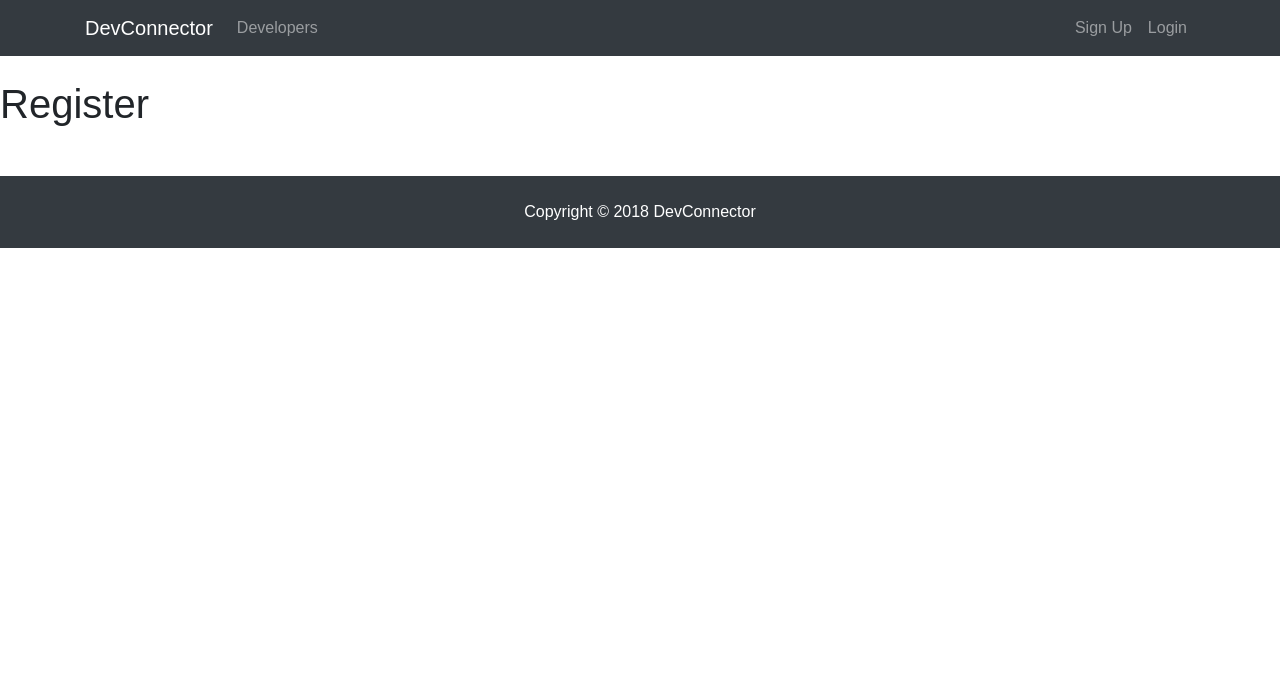
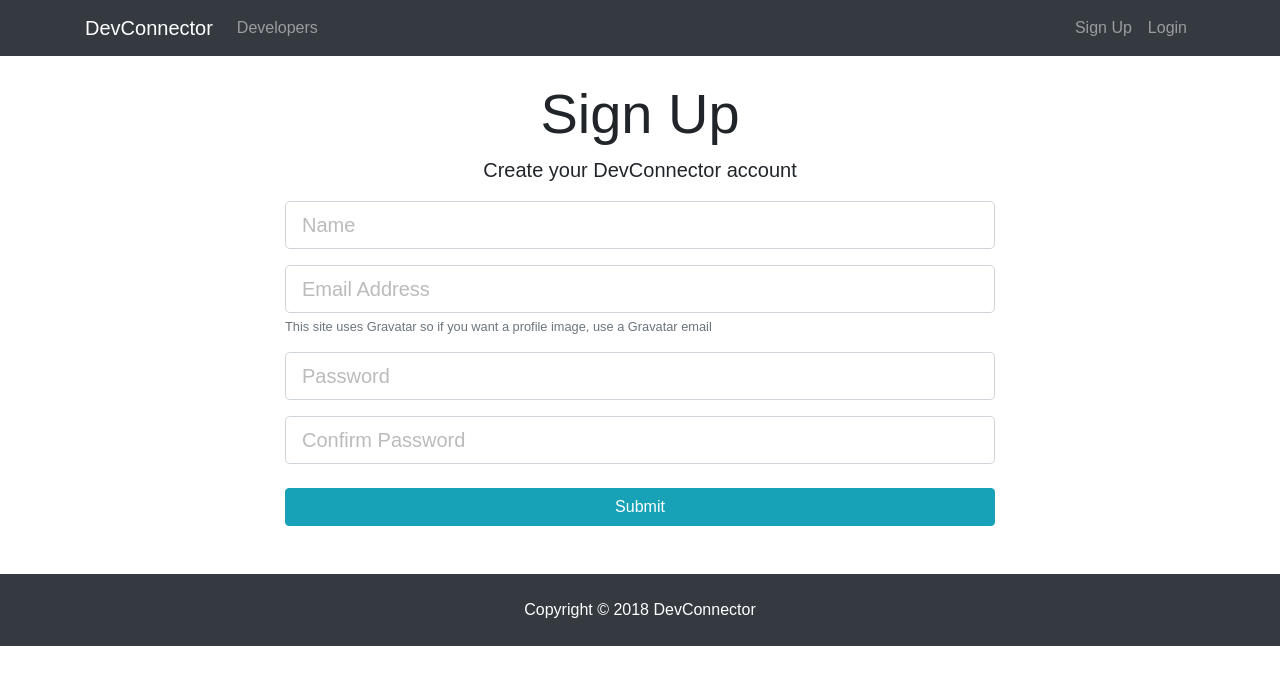
Before and after one commit to dchen323/DevConnector, a React (Create React App) app in the folder client/: page /register in a window 1280 px wide. Shown: the top 684 px of the page. Built offline with nearby package versions, Linux system fonts and the light colour scheme.

Commit message:
Create update and submit functions for register form

```diff
--- a/client/src/App.js
+++ b/client/src/App.js
@@ -14,7 +14,7 @@
         <div className="App">
           <Navbar />
           <Route exact path="/" component={Landing} />
-          <div classname="container">
+          <div className="container">
               <Route exact path="/register" component={Register} />
               <Route exact path="/login" component={Login} />
           </div>
--- a/client/src/components/auth/Register.js
+++ b/client/src/components/auth/Register.js
@@ -1,10 +1,81 @@
 import React, { Component } from 'react';
 
 class Register extends Component {
+  constructor() {
+    super();
+    this.state = {
+      name: '',
+      email: '',
+      password: '',
+      password2: '',
+      errors: {}
+    };
+    this.update = this.update.bind(this);
+    this.submit = this.submit.bind(this);
+  }
+
+  update(e) {
+    this.setState({[e.target.name]: e.target.value});
+  }
+
+  submit(e){
+    e.preventDefault();
+    const newUser = {
+      name: this.state.name,
+      email: this.state.email,
+      password: this.state.password,
+      password2: this.state.password2
+    };
+    console.log(newUser);
+  }
+
   render() {
     return (
-      <div>
-        <h1>Register</h1>
+      <div className="register">
+        <div className="container">
+          <div className="row">
+            <div className="col-md-8 m-auto">
+              <h1 className="display-4 text-center">Sign Up</h1>
+              <p className="lead text-center">Create your DevConnector account</p>
+              <form onSubmit={this.submit}>
+                <div className="form-group">
+                  <input type="text"
+                    className="form-control form-control-lg"
+                    placeholder="Name"
+                    name="name"
+                    value={this.state.name}
+                    onChange ={this.update} />
+                </div>
+                <div className="form-group">
+                  <input type="email"
+                    className="form-control form-control-lg"
+                    placeholder="Email Address"
+                    name="email"
+                    value={this.state.email}
+                    onChange ={this.update} />
+                  <small className="form-text text-muted">This site uses Gravatar so if you want a profile image, use a Gravatar email</small>
+                </div>
+                <div className="form-group">
+                  <input type="password"
+                    className="form-control form-control-lg"
+                    placeholder="Password"
+                    name="password"
+                    value={this.state.password}
+                    onChange ={this.update} />
+                </div>
+                <div className="form-group">
+                  <input type="password"
+                    className="form-control form-control-lg"
+                    placeholder="Confirm Password"
+                    name="password2"
+                    value={this.state.password2}
+                    onChange ={this.update} />
+                </div>
+                <input type="submit" className="btn btn-info btn-block mt-4" />
+              </form>
+            </div>
+          </div>
+        </div>
       </div>
     );
   }
```
